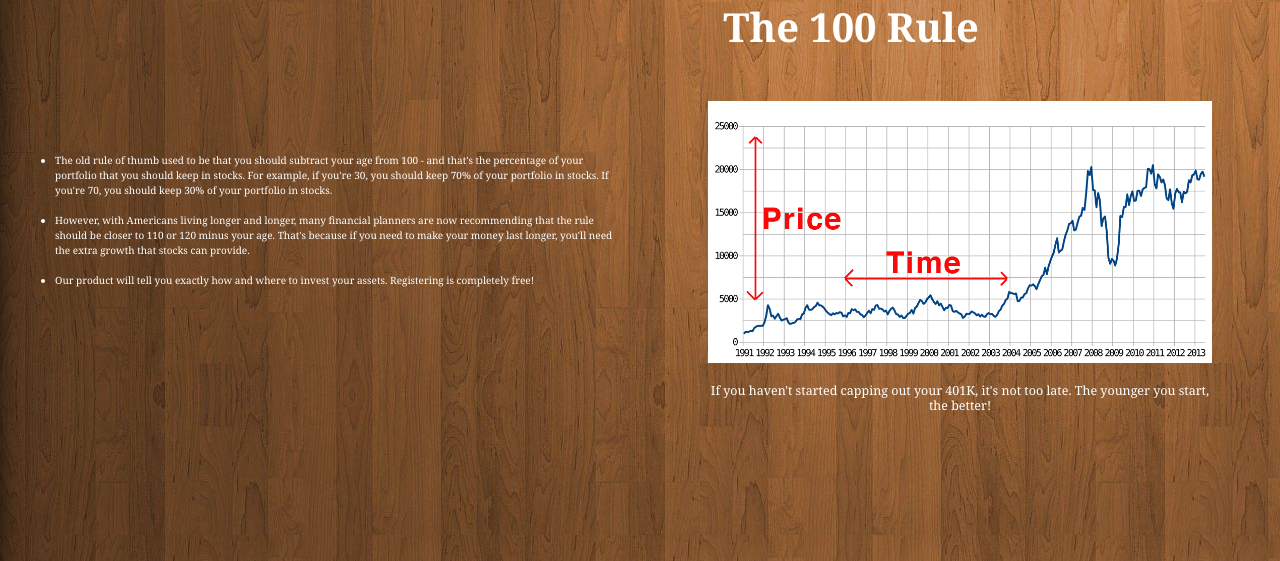
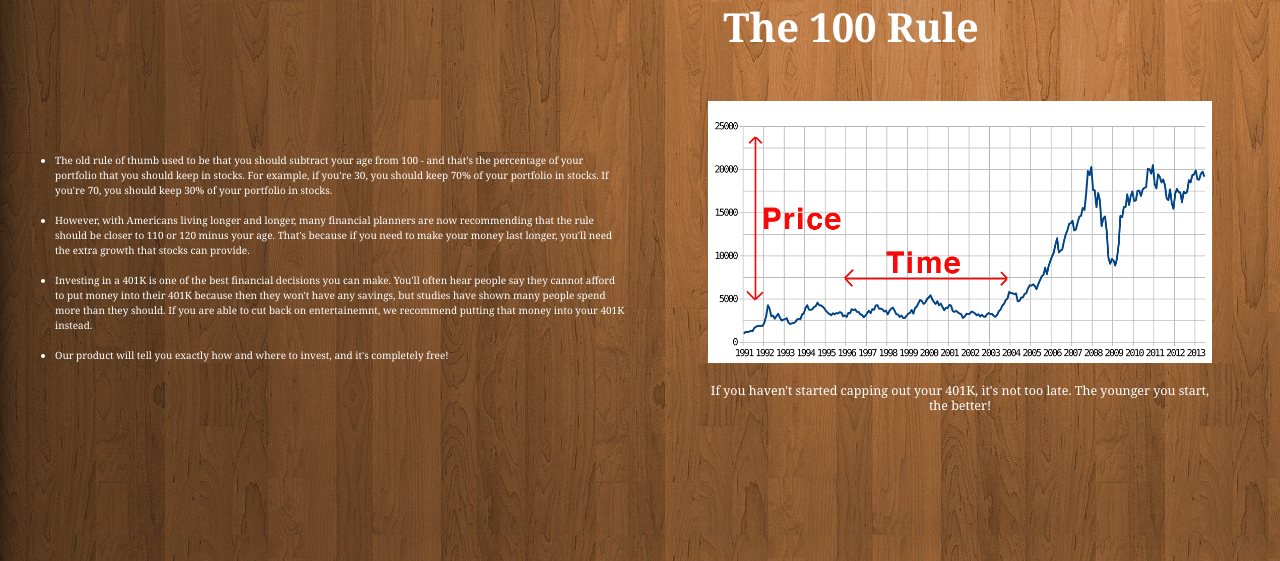
Before and after one commit to MattDevOps/Allocate-Your-Funds, a Flask app: page / in a window 1280 px wide; the page is wider, and only the part inside the window is pictured. Shown: the part 545-1106 px from the top of that part. Run offline with Flask 2, Linux system fonts and the light colour scheme; some libraries are stand-ins or nearby versions.

Commit message:
added more site text

```diff
--- a/app/templates/index.html
+++ b/app/templates/index.html
@@ -37,7 +37,8 @@
       <ul>
       <li>The old rule of thumb used to be that you should subtract your age from 100 - and that's the percentage of your portfolio that you should keep in stocks. For example, if you're 30, you should keep 70% of your portfolio in stocks. If you're 70, you should keep 30% of your portfolio in stocks. </li> <br>
       <li>However, with Americans living longer and longer, many financial planners are now recommending that the rule should be closer to 110 or 120 minus your age. That's because if you need to make your money last longer, you'll need the extra growth that stocks can provide.</li><br>
-      <li>Our product will tell you exactly how and where to invest your assets. Registering is completely free!</li>
+      <li>Investing in a 401K is one of the best financial decisions you can make. You'll often hear people say they cannot afford to put money into their 401K because then they won't have any savings, but studies have shown many people spend more than they should. If you are able to cut back on entertainemnt, we recommend putting that money into your 401K instead.</li><br>
+      <li>Our product will tell you exactly how and where to invest, and it's completely free!</li>
       </ul>
 
   </div> <!-- end bottom paragraph, second row -->
```
